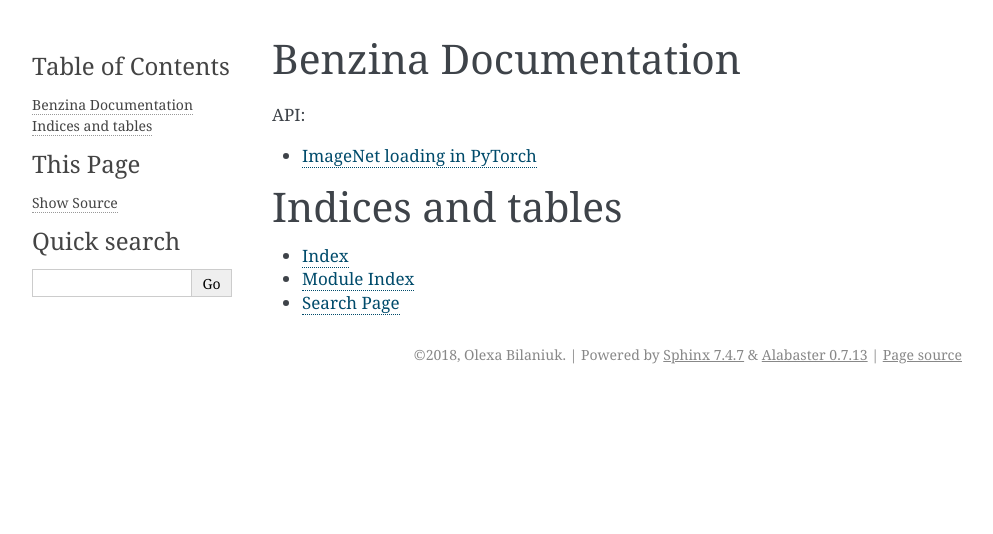
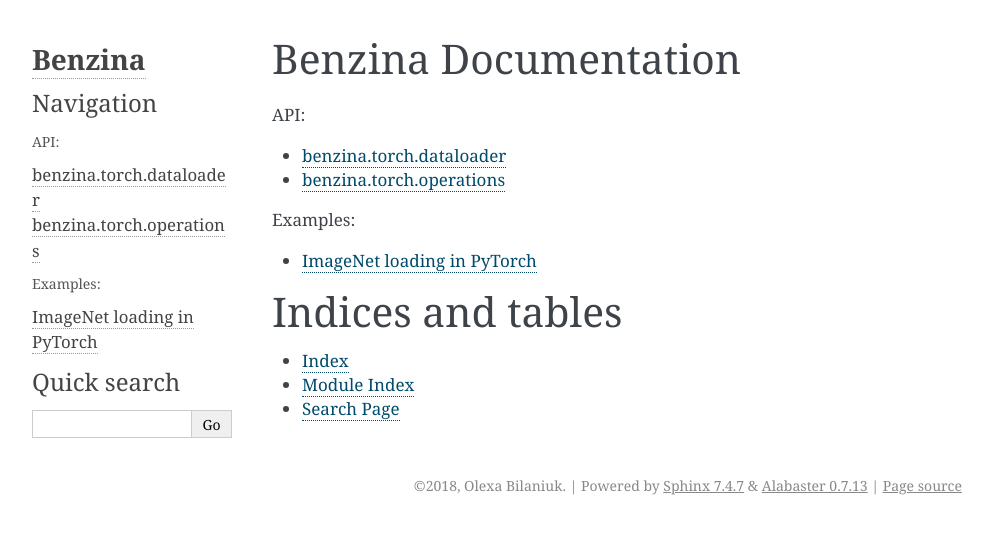
Before and after one commit to obilaniu/Benzina, a Sphinx documentation site: the page built from doc/source/index.rst, in a window 1280 px wide. Shown: the top 534 px of the page, without its empty margins (148-1141 px from the left). Built offline with Sphinx 7.4.7, drawn with Linux system fonts in a browser that asks for light colours.

Commit message:
Add api documentation in doc and fix docstrings

```diff
--- /dev/null
+++ b/doc/benzina_native_placeholder/benzina/__init__.py
@@ -0,0 +1,2 @@
+from . import native
+print("benzina/__init__.py placeholder for benzina.native")
--- /dev/null
+++ b/doc/benzina_native_placeholder/benzina/native.py
@@ -0,0 +1 @@
+print("benzina.native placeholder")
--- /dev/null
+++ b/doc/source/api/dataloader.rst
@@ -0,0 +1,5 @@
+benzina.torch.dataloader
+========================
+
+.. automodule:: benzina.torch.dataloader
+  :members:
--- /dev/null
+++ b/doc/source/api/operations.rst
@@ -0,0 +1,5 @@
+benzina.torch.operations
+========================
+
+.. automodule:: benzina.torch.operations
+  :members:
--- a/doc/source/conf.py
+++ b/doc/source/conf.py
@@ -12,9 +12,15 @@
 # add these directories to sys.path here. If the directory is relative to the
 # documentation root, use os.path.abspath to make it absolute, like shown here.
 
-import os
-import sys
-sys.path.insert(0, os.path.abspath('../../src/'))
+import importlib
+benzina_spec = importlib.util.find_spec("benzina")
+if benzina_spec is None:
+    import os
+    import sys
+    sys.path.insert(0, os.path.abspath('../benzina_native_placeholder/'))
+    import benzina
+    sys.path.insert(0, os.path.abspath('../../src/'))
+    importlib.reload(benzina)
 
 
 # -- Project information -----------------------------------------------------
@@ -45,6 +51,7 @@
     'sphinx.ext.mathjax',
     'sphinx.ext.viewcode',
     'sphinx.ext.githubpages',
+    'sphinx.ext.napoleon',
 ]
 
 # Add any paths that contain templates here, relative to this directory.
@@ -100,8 +107,15 @@
 # defined by theme itself.  Builtin themes are using these templates by
 # default: ``['localtoc.html', 'relations.html', 'sourcelink.html',
 # 'searchbox.html']``.
-#
-# html_sidebars = {}
+html_sidebars = {
+    '**': [
+        'about.html',
+        'navigation.html',
+        'relations.html',
+        'searchbox.html',
+        'donate.html',
+    ]
+}
 
 
 # -- Options for HTMLHelp output ---------------------------------------------
--- a/doc/source/index.rst
+++ b/doc/source/index.rst
@@ -10,7 +10,14 @@
    :maxdepth: 2
    :caption: API:
 
-   imagenet_example.rst
+   api/dataloader.rst
+   api/operations.rst
+
+.. toctree::
+   :maxdepth: 2
+   :caption: Examples:
+
+   examples/imagenet_example.rst
 
 Indices and tables
 ==================
```
Also changed, not shown: doc/source/examples/imagenet_example.rst (renamed from doc/source/imagenet_example.rst), 2 other files.
